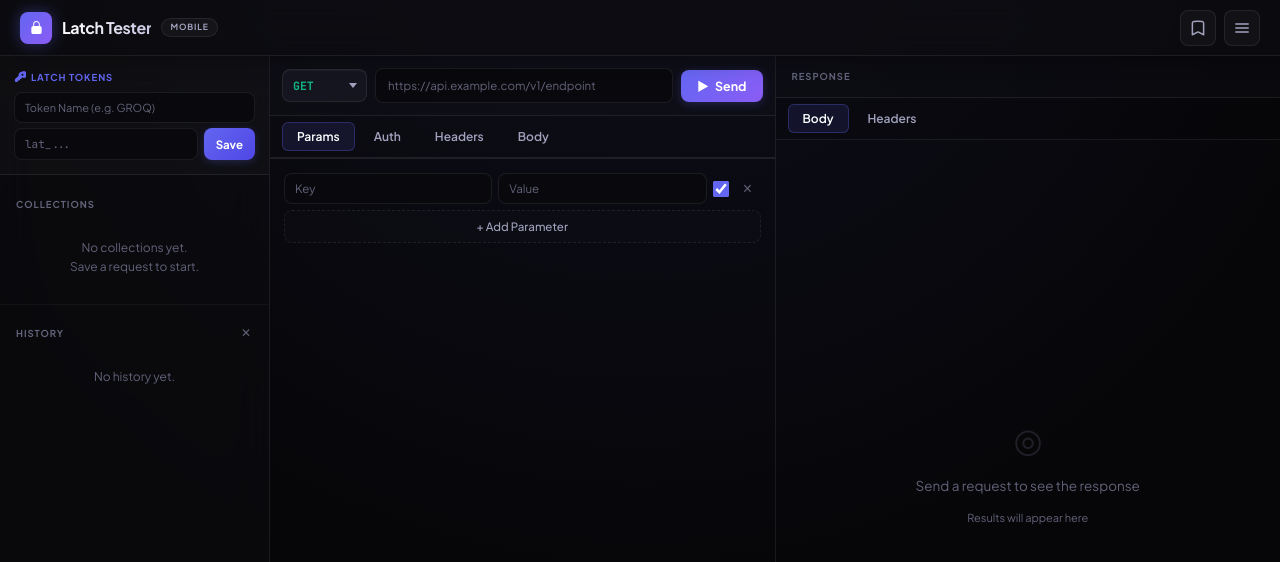
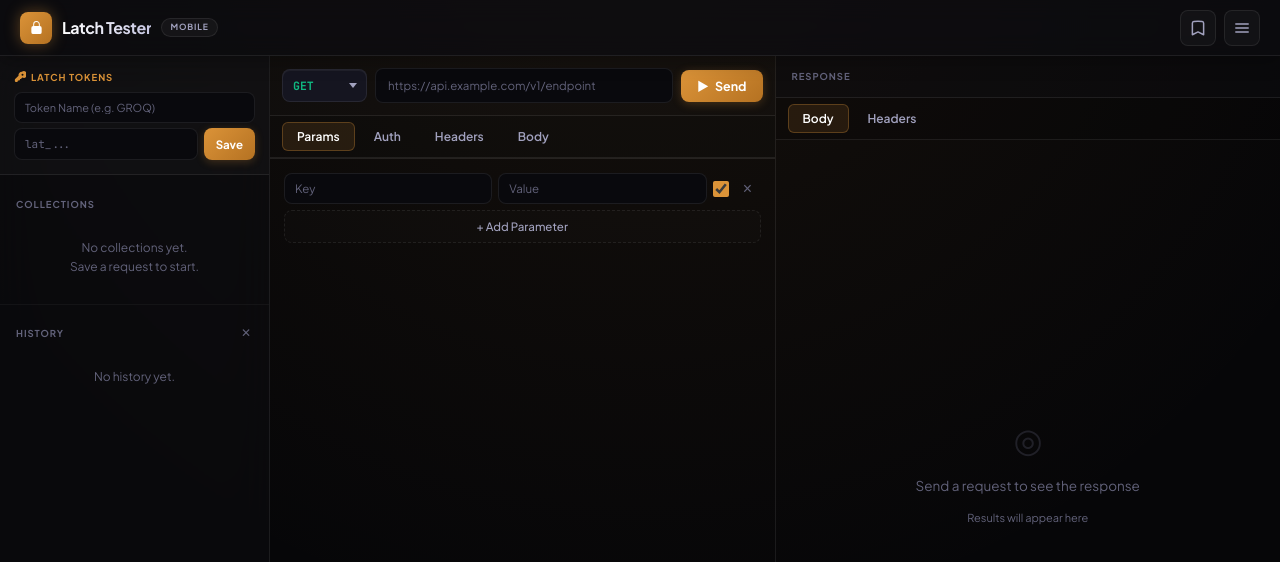
Before and after one commit to yournahian/latch_tester, a Next.js app: page / in a window 1280 px wide. Shown: the top 562 px of the page. Built offline with nearby package versions, Linux system fonts and the light colour scheme.

Commit message:
design: update theme accent and gradient colors to use #db9338

```diff
--- a/src/app/globals.css
+++ b/src/app/globals.css
@@ -9,9 +9,9 @@
   --bg3:   #151520;
   --bgi:   #09090d;
   --br:    rgba(255, 255, 255, 0.08);
-  --ac:    #6366f1;
-  --acd:   #4f46e5;
-  --acg:   rgba(99, 102, 241, 0.1);
+  --ac:    #db9338;
+  --acd:   #b57222;
+  --acg:   rgba(219, 147, 56, 0.1);
   --t1:    #f4f4f7;
   --t2:    #a1a1be;
   --t3:    #62627a;
@@ -59,7 +59,7 @@ html, body {
   flex-direction: column;
   height: 100vh;
   height: 100dvh;
-  background: radial-gradient(circle at 50% -20%, rgba(99, 102, 241, 0.08) 0%, transparent 70%);
+  background: radial-gradient(circle at 50% -20%, rgba(219, 147, 56, 0.08) 0%, transparent 70%);
 }
 
 /* ── HEADER ── */
@@ -88,12 +88,12 @@ header {
   width: 32px;
   height: 32px;
   border-radius: 8px;
-  background: linear-gradient(135deg, var(--ac), #8b5cf6);
+  background: linear-gradient(135deg, var(--ac), #b57222);
   display: flex;
   align-items: center;
   justify-content: center;
   font-size: 15px;
-  box-shadow: 0 0 15px rgba(99, 102, 241, 0.4);
+  box-shadow: 0 0 15px rgba(219, 147, 56, 0.4);
 }
 .brand-name {
   font-size: 16px;
@@ -135,7 +135,7 @@ header {
 .ico-btn:hover {
   color: var(--t1);
   border-color: var(--ac);
-  background: rgba(99, 102, 241, 0.12);
+  background: rgba(219, 147, 56, 0.12);
   transform: translateY(-1px);
 }
 .ico-btn:active {
@@ -145,7 +145,7 @@ header {
 /* ── LOADING BAR ── */
 .lbar {
   height: 2px;
-  background: linear-gradient(90deg, transparent, var(--ac), #8b5cf6, transparent);
+  background: linear-gradient(90deg, transparent, var(--ac), #b57222, transparent);
   background-size: 200% 100%;
   display: none;
 }
@@ -237,7 +237,7 @@ header {
 }
 .tok-in:focus {
   border-color: var(--ac);
-  box-shadow: 0 0 0 2px rgba(99, 102, 241, 0.15);
+  box-shadow: 0 0 0 2px rgba(219, 147, 56, 0.15);
 }
 .tok-in::placeholder {
   color: var(--t3);
@@ -254,11 +254,11 @@ header {
   transition: var(--tr);
   white-space: nowrap;
   font-family: var(--fn);
-  box-shadow: 0 2px 8px rgba(99, 102, 241, 0.25);
+  box-shadow: 0 2px 8px rgba(219, 147, 56, 0.25);
 }
 .tok-sv:hover {
   transform: translateY(-1px);
-  box-shadow: 0 4px 12px rgba(99, 102, 241, 0.4);
+  box-shadow: 0 4px 12px rgba(219, 147, 56, 0.4);
 }
 .tok-sv:active {
   transform: translateY(0);
@@ -309,7 +309,7 @@ header {
 }
 .sb-item:hover {
   background: rgba(255, 255, 255, 0.03);
-  border-left-color: rgba(99, 102, 241, 0.5);
+  border-left-color: rgba(219, 147, 56, 0.5);
 }
 .sb-txt {
   font-size: 12.5px;
@@ -413,7 +413,7 @@ header {
 }
 .msel:focus {
   border-color: var(--ac);
-  box-shadow: 0 0 0 2px rgba(99, 102, 241, 0.15);
+  box-shadow: 0 0 0 2px rgba(219, 147, 56, 0.15);
 }
 .msel option {
   background: var(--bg2);
@@ -433,7 +433,7 @@ header {
 }
 .url-in:focus {
   border-color: var(--ac);
-  box-shadow: 0 0 0 2px rgba(99, 102, 241, 0.15);
+  box-shadow: 0 0 0 2px rgba(219, 147, 56, 0.15);
 }
 .url-in::placeholder {
   color: var(--t3);
@@ -441,7 +441,7 @@ header {
   font-size: 11.5px;
 }
 .send-btn {
-  background: linear-gradient(135deg, var(--ac), #8b5cf6);
+  background: linear-gradient(135deg, var(--ac), #b57222);
   border: none;
   color: #fff;
   font-family: var(--fn);
@@ -456,11 +456,11 @@ header {
   gap: 6px;
   white-space: nowrap;
   flex-shrink: 0;
-  box-shadow: 0 2px 10px rgba(99, 102, 241, 0.25);
+  box-shadow: 0 2px 10px rgba(219, 147, 56, 0.25);
 }
 .send-btn:hover {
   transform: translateY(-1px);
-  box-shadow: 0 4px 15px rgba(99, 102, 241, 0.45);
+  box-shadow: 0 4px 15px rgba(219, 147, 56, 0.45);
   filter: brightness(1.08);
 }
 .send-btn:active {
@@ -510,8 +510,8 @@ header {
 }
 .tb.on {
   color: #fff;
-  background: rgba(99, 102, 241, 0.12);
-  border-color: rgba(99, 102, 241, 0.3);
+  background: rgba(219, 147, 56, 0.12);
+  border-color: rgba(219, 147, 56, 0.3);
 }
 .tbdg {
   background: var(--ac);
@@ -567,7 +567,7 @@ header {
 }
 .kv-i:focus {
   border-color: var(--ac);
-  box-shadow: 0 0 0 2px rgba(99, 102, 241, 0.12);
+  box-shadow: 0 0 0 2px rgba(219, 147, 56, 0.12);
 }
 .kv-i::placeholder {
   color: var(--t3);
@@ -619,7 +619,7 @@ header {
 .add-row:hover {
   border-color: var(--ac);
   color: var(--t1);
-  background: rgba(99, 102, 241, 0.05);
+  background: rgba(219, 147, 56, 0.05);
 }
 
 /* ── AUTH ── */
@@ -648,7 +648,7 @@ header {
   color: var(--t1);
 }
 .abtn.on {
-  background: rgba(99, 102, 241, 0.12);
+  background: rgba(219, 147, 56, 0.12);
   border-color: var(--ac);
   color: #fff;
 }
@@ -679,7 +679,7 @@ header {
 }
 .fi:focus {
   border-color: var(--ac);
-  box-shadow: 0 0 0 2px rgba(99, 102, 241, 0.12);
+  box-shadow: 0 0 0 2px rgba(219, 147, 56, 0.12);
 }
 .fi::placeholder {
   color: var(--t3);
@@ -873,7 +873,7 @@ header {
 .cpb:hover {
   border-color: var(--ac);
   color: #fff;
-  background: rgba(99, 102, 241, 0.1);
+  background: rgba(219, 147, 56, 0.1);
 }
 .cpb.done {
   color: var(--gr);
@@ -905,11 +905,11 @@ header {
   font-weight: 800;
   letter-spacing: 0.08em;
   text-transform: uppercase;
-  background: rgba(99, 102, 241, 0.15);
+  background: rgba(219, 147, 56, 0.15);
   color: var(--ac);
   padding: 2px 7px;
   border-radius: 4px;
-  border: 1px solid rgba(99, 102, 241, 0.25);
+  border: 1px solid rgba(219, 147, 56, 0.25);
 }
 .ltdec {
   font-weight: 700;
@@ -958,8 +958,8 @@ header {
 }
 .rbt.on {
   color: #fff;
-  background: rgba(99, 102, 241, 0.12);
-  border-color: rgba(99, 102, 241, 0.3);
+  background: rgba(219, 147, 56, 0.12);
+  border-color: rgba(219, 147, 56, 0.3);
 }
 
 /* ── RESPONSE CONTENT ── */
@@ -1066,7 +1066,7 @@ pre.jview {
   margin-top: 10px;
   padding: 10px;
   background: var(--acg);
-  border: 1px solid rgba(99, 102, 241, 0.2);
+  border: 1px solid rgba(219, 147, 56, 0.2);
   border-radius: var(--rs);
   color: var(--ac);
   font-size: 11.5px;
@@ -1131,11 +1131,11 @@ pre.jview {
 .btnp {
   background: linear-gradient(135deg, var(--ac), var(--acd));
   color: #fff;
-  box-shadow: 0 2px 8px rgba(99, 102, 241, 0.25);
+  box-shadow: 0 2px 8px rgba(219, 147, 56, 0.25);
 }
 .btnp:hover {
   transform: translateY(-1px);
-  box-shadow: 0 4px 12px rgba(99, 102, 241, 0.4);
+  box-shadow: 0 4px 12px rgba(219, 147, 56, 0.4);
 }
 .btng {
   background: var(--bg3);
```
